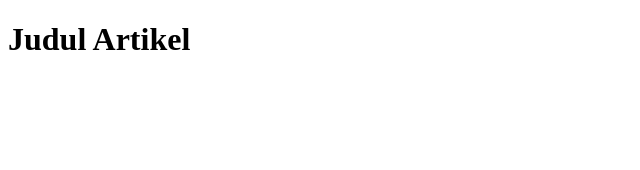
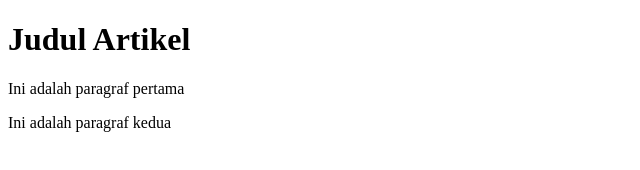
Before and after one commit to ellolim/praktek-06-GITHUB, a plain HTML site: page index.html in a window 1280 px wide. Shown: the whole page, without its empty margins (0-640 px from the left). Drawn offline with Linux system fonts and the light colour scheme.

Commit message:
menambahkan paragraf 1 dan 2

```diff
--- a/index.html
+++ b/index.html
@@ -7,5 +7,7 @@
 </head>
 <body>
     <h1>Judul Artikel</h1>
+    <p>Ini adalah paragraf pertama</p>
+    <p>Ini adalah paragraf kedua</p>
 </body>
 </html>
```
